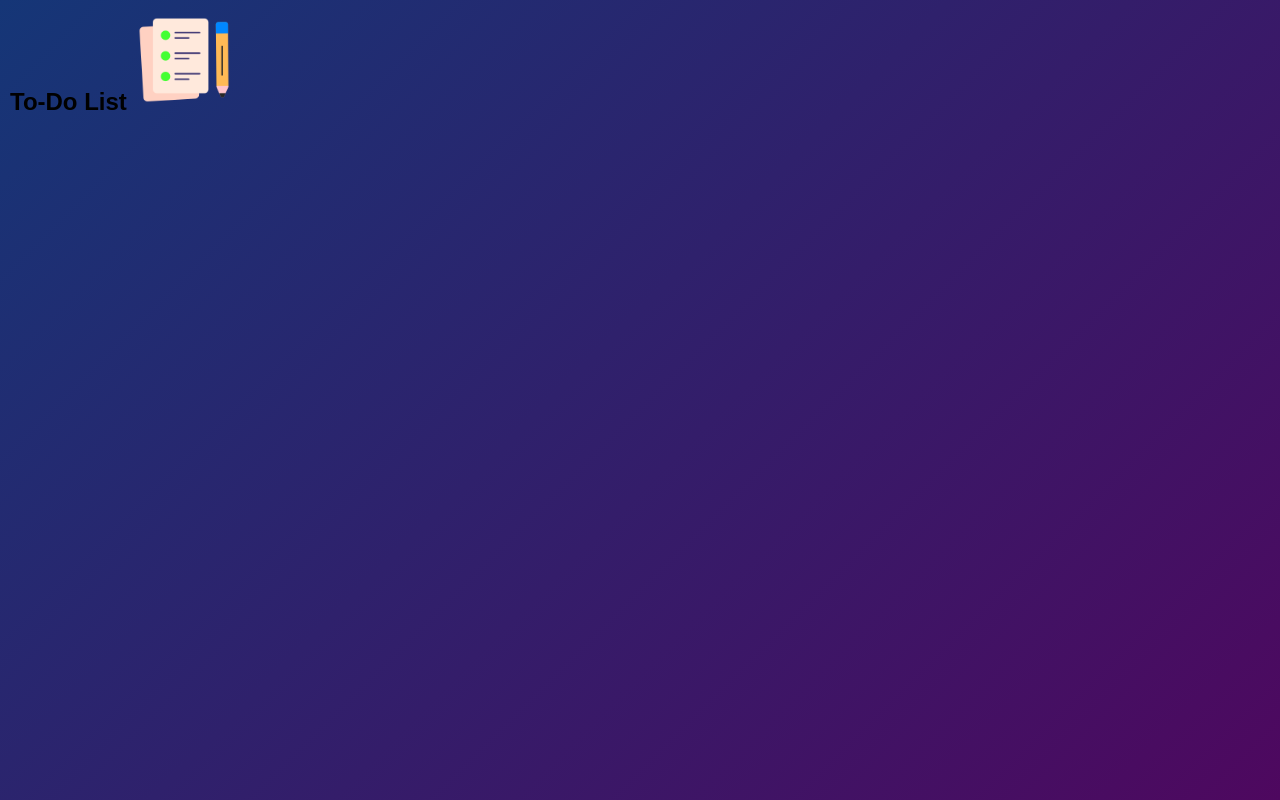
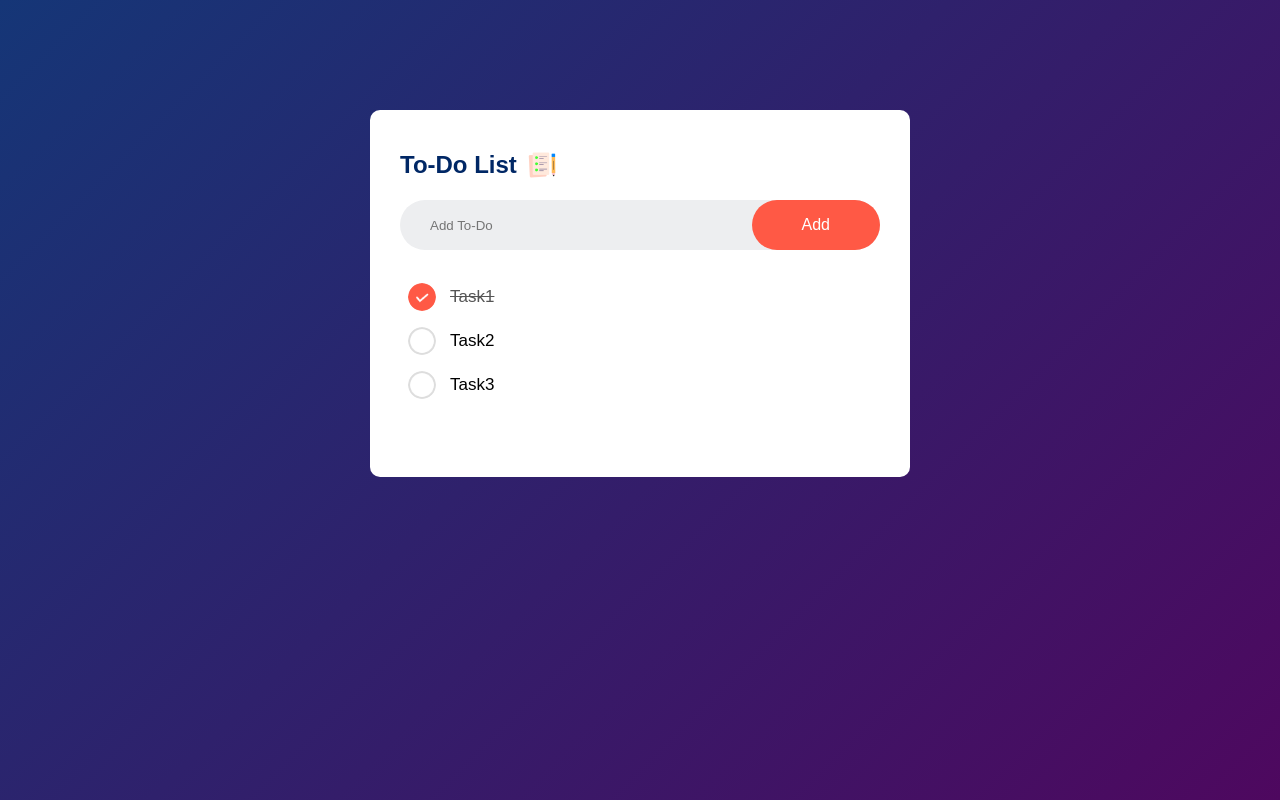
Before and after one commit to anshu9015/JavaScript30-Day2-To-Do-List-, a plain HTML site: page index.html in a window 1280 px wide. Drawn offline with Linux system fonts and the light colour scheme.

Commit message:
input field and button created

```diff
--- a/index.html
+++ b/index.html
@@ -10,6 +10,15 @@
     <div class="container">
         <div class="todo-app">
             <h2>To-Do List <img src="images/icon.png"></h2>
+            <div class="row">
+                <input type="text" id="input-box" placeholder="Add To-Do">
+                <button>Add</button>
+            </div>
+            <ul id="list-container">
+                <li class="checked">Task1</li>
+                <li>Task2</li>
+                <li>Task3</li>
+            </ul>
         </div>
     </div>
     <script src="script.js"></script>
--- a/style.css
+++ b/style.css
@@ -10,3 +10,74 @@
     background: linear-gradient(135deg, #153677, #4e085f);
     padding: 10px;
 }
+.todo-app{
+    width: 100%;
+    max-width: 540px;
+    background: #fff;
+    margin: 100px auto 20px;
+    padding: 40px 30px 70px;
+    border-radius: 10px;
+}
+.todo-app h2{
+    color:#002765;
+    display:flex;
+    align-items: center;
+    margin-bottom: 20px;
+}
+.todo-app h2 img{
+    width: 30px;
+    margin-left: 10px;
+}
+.row{
+    display: flex;
+    align-items: center;
+    justify-content: space-between;
+    background: #edeef0;
+    border-radius: 30px;
+    padding-left: 20px;
+    margin-bottom: 25px;
+}
+input{
+    flex: 1;
+    border: none;
+    outline: none;
+    background: transparent;
+    padding: 10px;
+}
+button{
+    border: none;
+    outline: none;
+    padding: 16px 50px;
+    background: #ff5945;
+    color: #fff;
+    font-size: 16px;
+    cursor: pointer;
+    border-radius: 40px;
+}
+ul li{
+    list-style: none;
+    font-size: 17px;
+    padding: 12px 8px 12px 50px;
+    user-select: none;
+    cursor: pointer;
+    position: relative;
+}
+ul li::before{
+    content: '';
+    position: absolute;
+    height: 28px;
+    width: 28px;
+    border-radius: 50%;
+    background-image: url(images/unchecked.png);
+    background-size: cover;
+    background-position: center;
+    top: 8px;
+    left: 8px;
+}
+ul li.checked{
+    color:#555;
+    text-decoration: line-through;
+}
+ul li.checked::before{
+    background-image: url(images/checked.png);
+}
```
